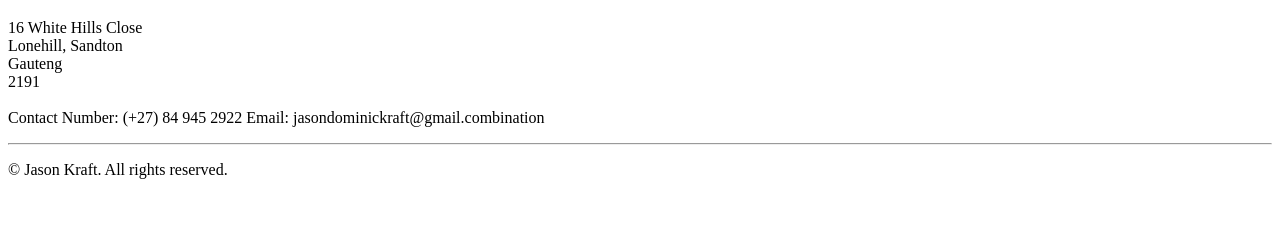
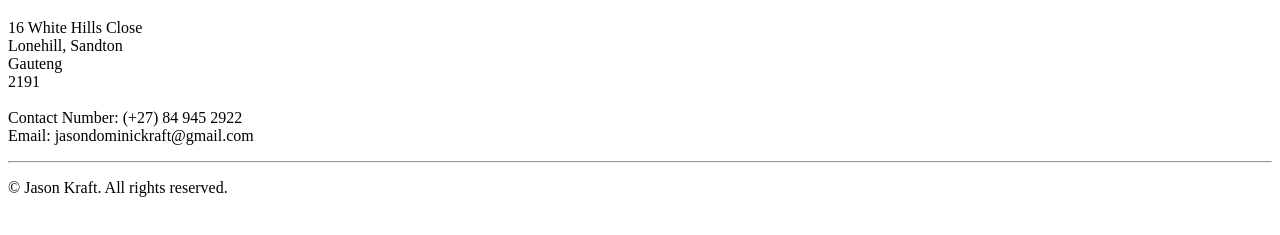
Before and after one commit to jaykraft/my-resume, a plain HTML site: page public/contact.html in a window 1280 px wide. Shown: the part 61-296 px from the top of the page. Drawn offline with Linux system fonts and the light colour scheme.

Commit message:
Update contact.html

```diff
--- a/public/contact.html
+++ b/public/contact.html
@@ -13,8 +13,8 @@
         Gauteng<br />
         2191<br />
         <br />
-        Contact Number: (+27) 84 945 2922
-        Email: jasondominickraft@gmail.combination
+        Contact Number: (+27) 84 945 2922 <br />
+        Email: jasondominickraft@gmail.com
         <hr />
     </p>
     <footer><p>© Jason Kraft. All rights reserved.</p></footer>
```
